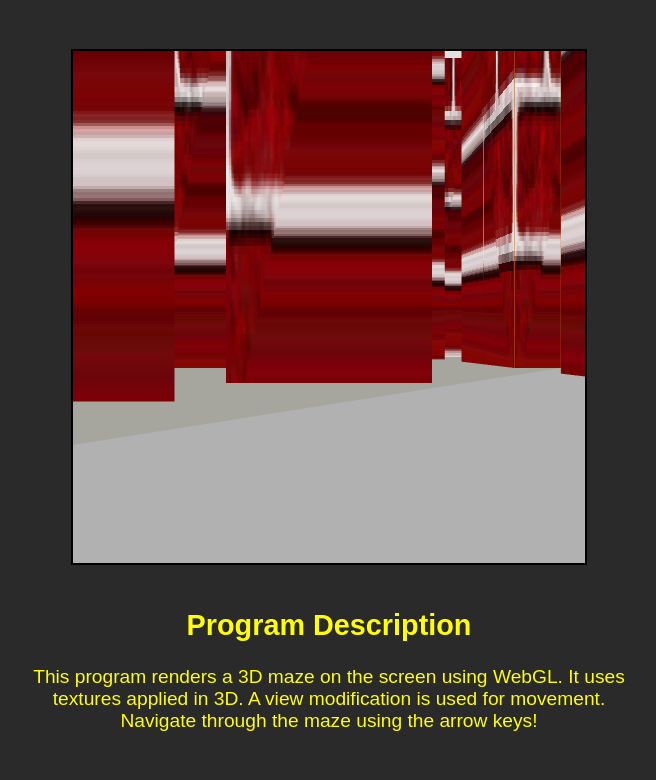
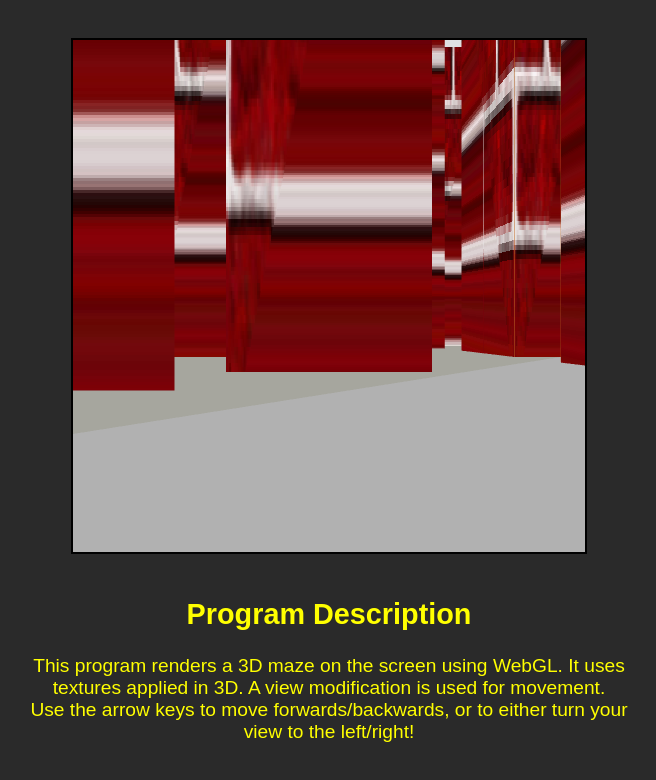
Before and after one commit to DanielKrejska/MemeGallery, a plain HTML site: page index.html in a window 1280 px wide. Shown: the whole page, without its empty margins (311-967 px from the left). Drawn offline with Linux system fonts and the light colour scheme; animation ran at ten frames a second.

Commit message:
Program Description Update

```diff
--- a/index.html
+++ b/index.html
@@ -46,7 +46,7 @@
         <p>
             This program renders a 3D maze on the screen using WebGL.
             It uses textures applied in 3D. A view modification is used for movement.<br>
-            Navigate through the maze using the arrow keys!
+            Use the arrow keys to move forwards/backwards, or to either turn your view to the left/right!
         </p>
     </div>
 
```
